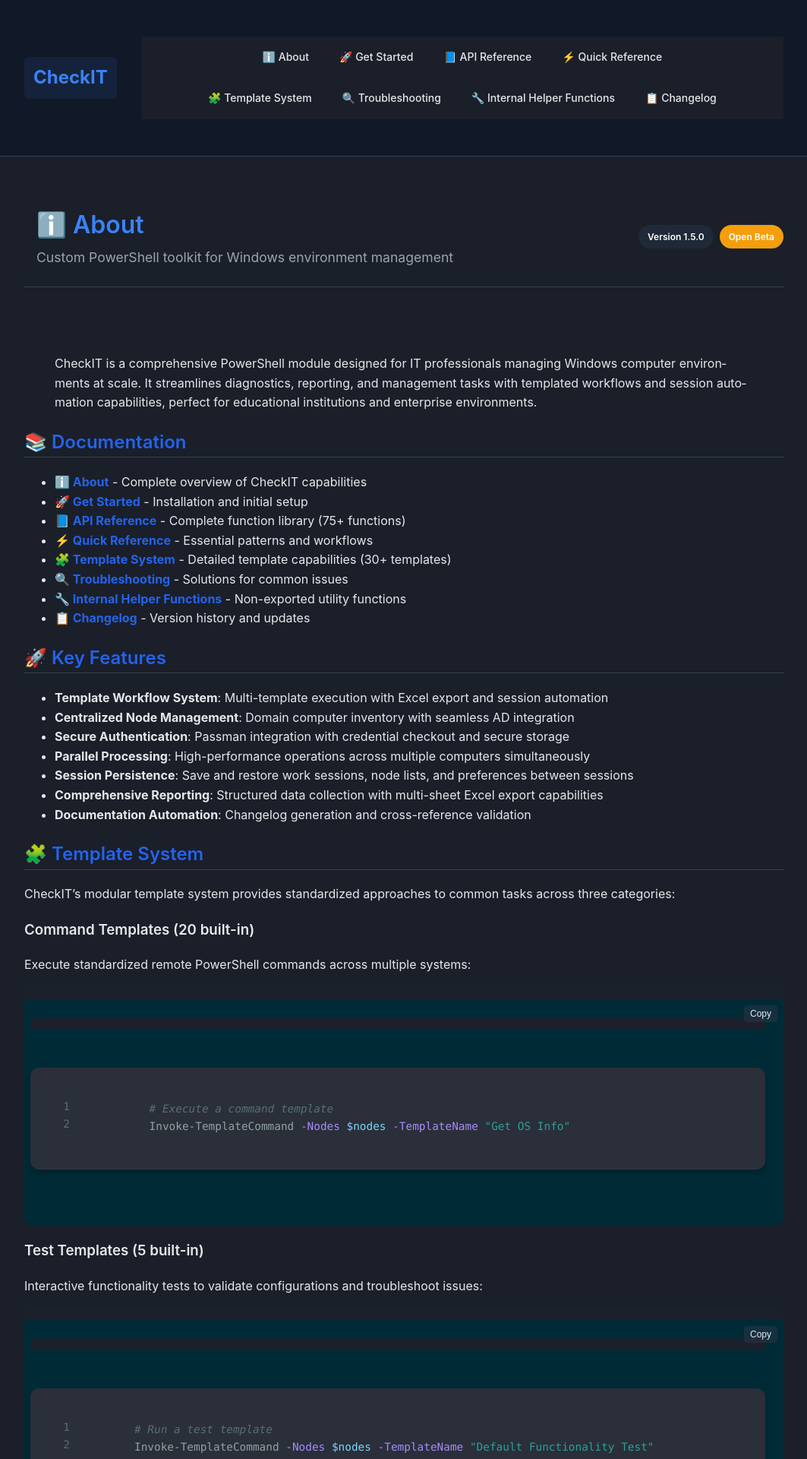
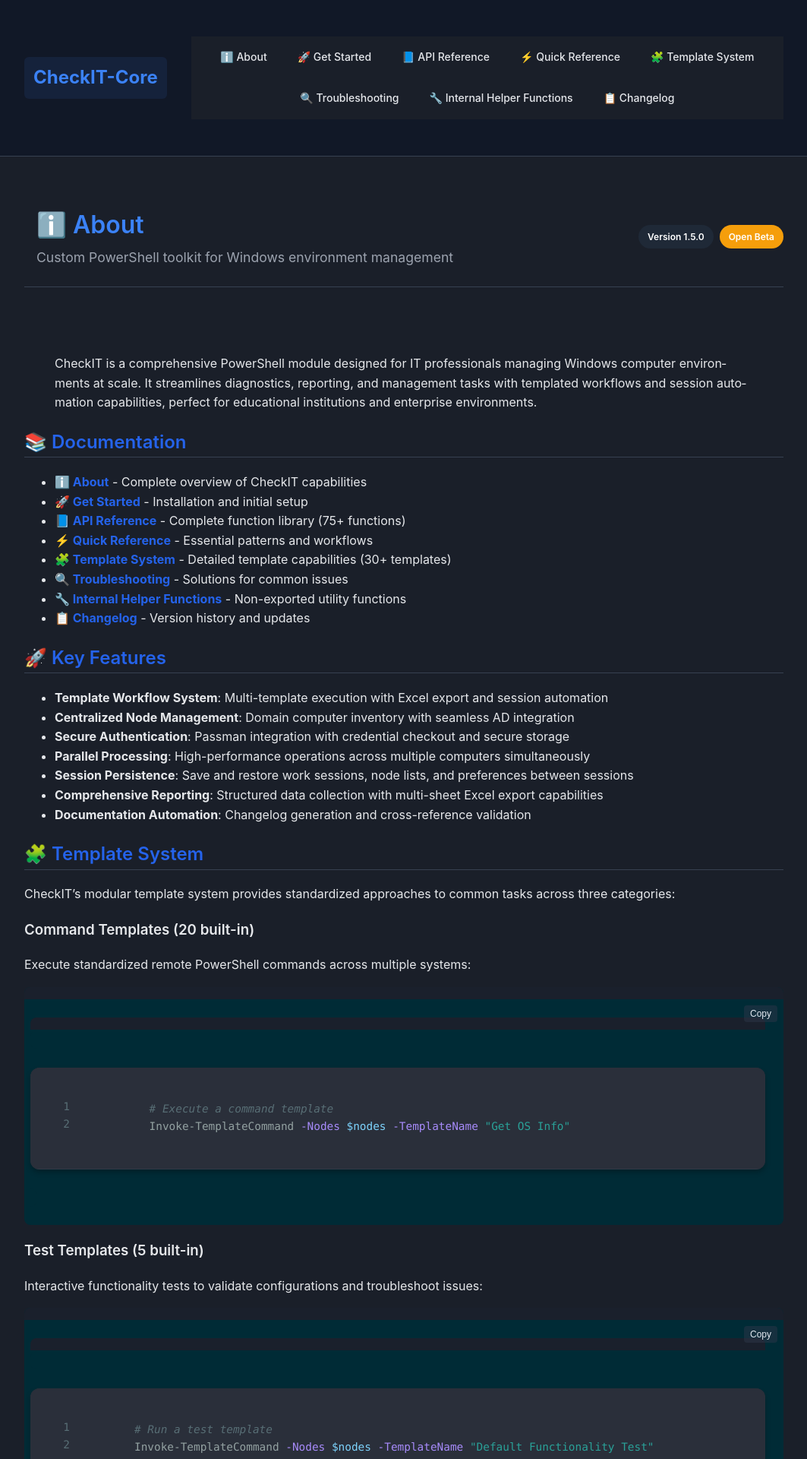
Before and after one commit to nyantoasty/CheckIT-Documentation, a Jekyll site: the page built from docs/README.md, in a window 1280 px wide. Shown: the top 1920 px of the page at 76% size, without its empty margins (108-1171 px from the left). Built offline with Jekyll 4.4.1, drawn with Linux system fonts in a browser that asks for light colours.

```diff
--- a/_config.yml
+++ b/_config.yml
@@ -34,7 +34,7 @@ navigation:
       link: /docs/README
       icon: ℹ️
     - name: Get Started
-      link: /get-started
+      link: /docs/get-started
       icon: 🚀
     - name: API Reference
       link: /docs/api-reference
@@ -42,10 +42,10 @@ navigation:
     - name: Quick Reference
       link: /docs/quick-reference
       icon: ⚡
-  row2:
     - name: Template System
       link: /docs/templateInfo
       icon: 🧩
+  row2:
     - name: Troubleshooting
       link: /docs/troubleshooting
       icon: 🔍
--- a/_layouts/default.html
+++ b/_layouts/default.html
@@ -10,7 +10,7 @@
   <div class="site-container">
     <header class="site-header">
       <div class="wrapper">
-        <a class="site-title" href="{{ site.baseurl }}/">CheckIT</a>
+        <a class="site-title" href="{{ site.baseurl }}/">CheckIT-Core</a>
         <nav class="site-nav">
           <div class="nav-row">
             {% for item in site.navigation.row1 %}
--- a/docs/README.md
+++ b/docs/README.md
@@ -9,7 +9,7 @@ subtitle: Custom PowerShell toolkit for Windows environment management
 ## 📚 Documentation
 
 - **[ℹ️ About](README.md)** - Complete overview of CheckIT capabilities
-- **[🚀 Get Started](../get-started.md)** - Installation and initial setup
+- **[🚀 Get Started](/get-started.md)** - Installation and initial setup
 - **[📘 API Reference](api-reference.md)** - Complete function library (75+ functions)
 - **[⚡ Quick Reference](quick-reference.md)** - Essential patterns and workflows
 - **[🧩 Template System](templateInfo.md)** - Detailed template capabilities (30+ templates)
```
